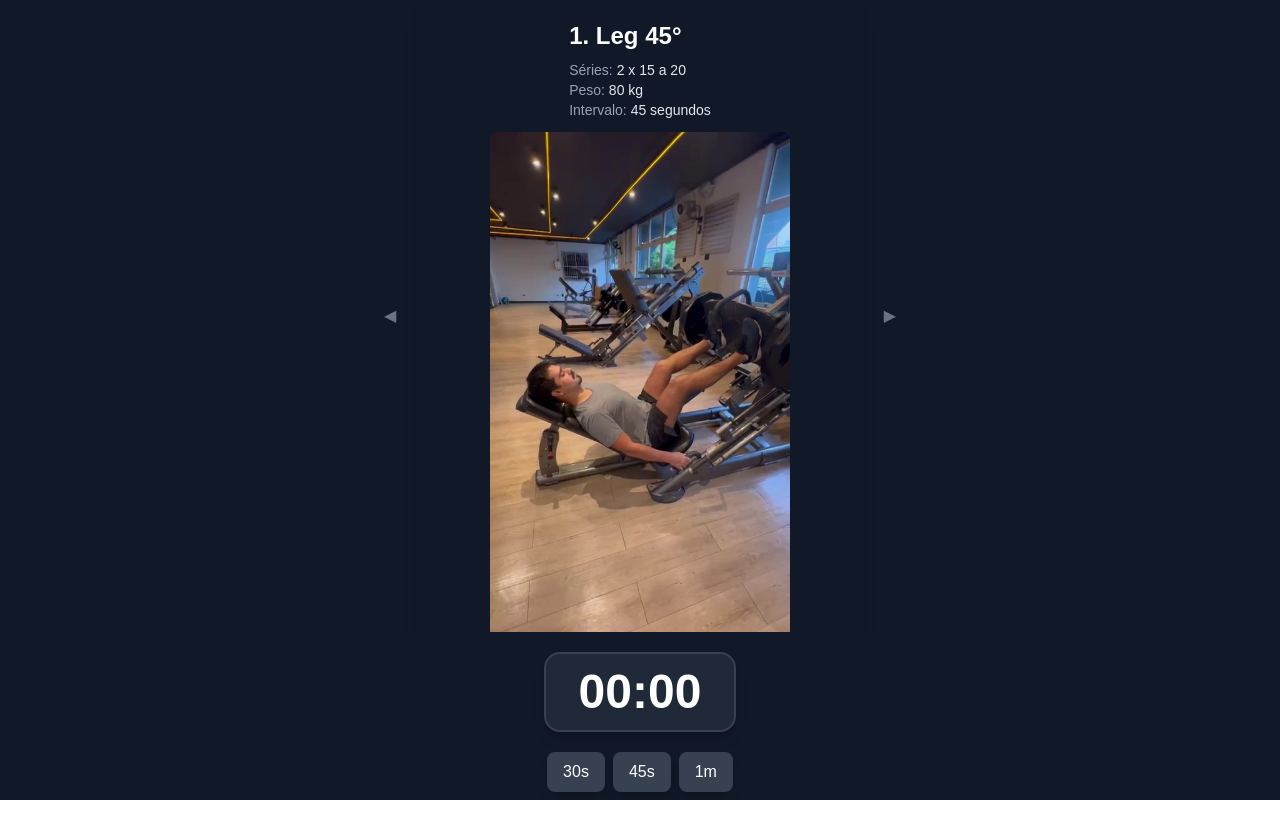
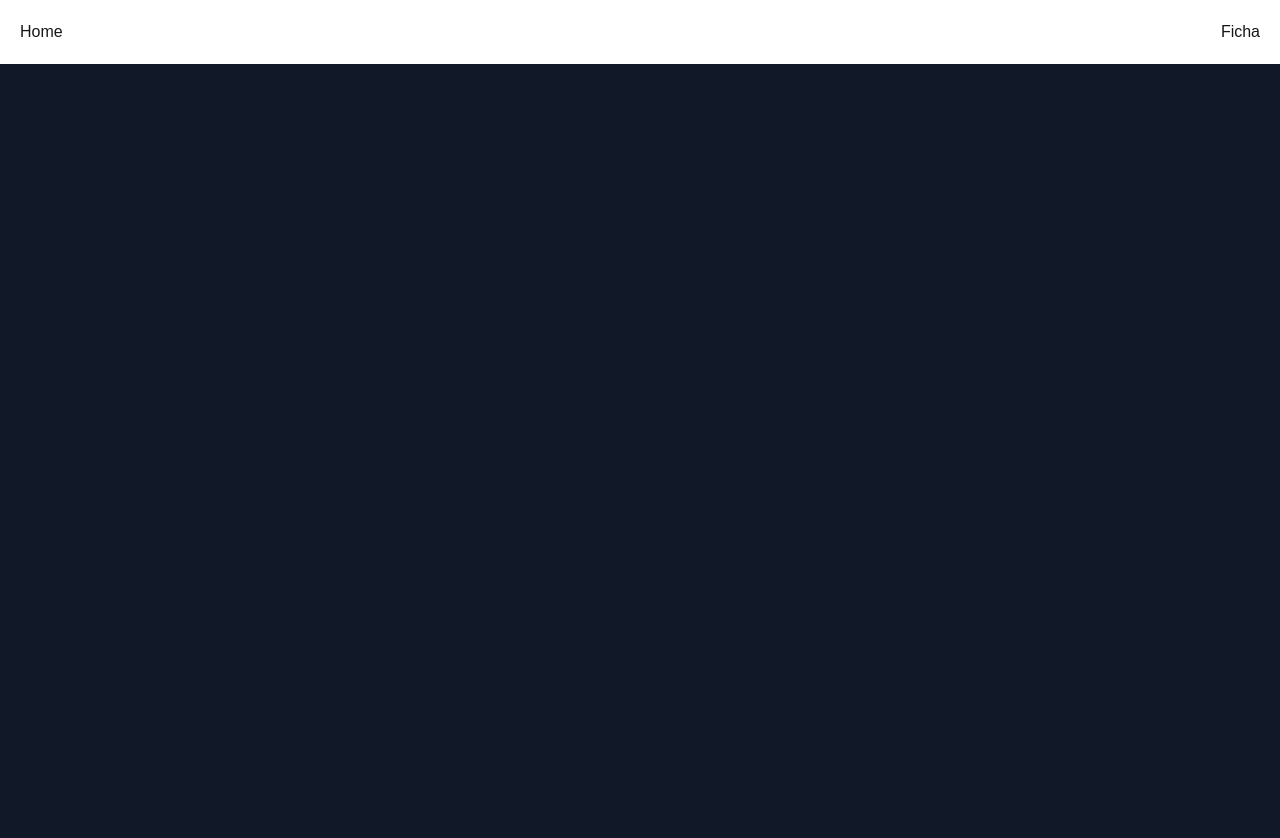
Before and after one commit to guilherme-lacerda-ribeiro/fitness, a Next.js app: page / in a window 1280 px wide. Shown: the top 838 px of the page. Before the commit the page ends 800 px from the top, so only its background shows below. Built offline with nearby package versions, Linux system fonts and the light colour scheme.

Commit message:
rota ficha e home

```diff
--- /dev/null
+++ b/app/ficha/page.tsx
@@ -0,0 +1,14 @@
+'use client'
+
+import Countdown from "../components/Countdown";
+import ExerciseGallery from "../components/ExerciseGallery";
+
+export default function Ficha() {
+
+  return (
+    <div className="h-screen w-full flex flex-col items-center justify-center gap-5 bg-gray-900 text-white">
+      <ExerciseGallery />
+      <Countdown />
+    </div>
+  );
+}
--- a/app/page.tsx
+++ b/app/page.tsx
@@ -1,14 +1,16 @@
 'use client'
 
-import Countdown from "./components/Countdown";
-import ExerciseGallery from "./components/ExerciseGallery";
+import Link from "next/link";
 
 export default function Home() {
 
-  return (
+  return (<>
+    <nav className="flex justify-between w-full p-5">
+      <Link href="/">Home</Link>
+      <Link href="/ficha">Ficha</Link>
+    </nav>
     <div className="h-screen w-full flex flex-col items-center justify-center gap-5 bg-gray-900 text-white">
-      <ExerciseGallery />
-      <Countdown />
     </div>
+  </>
   );
 }
```
